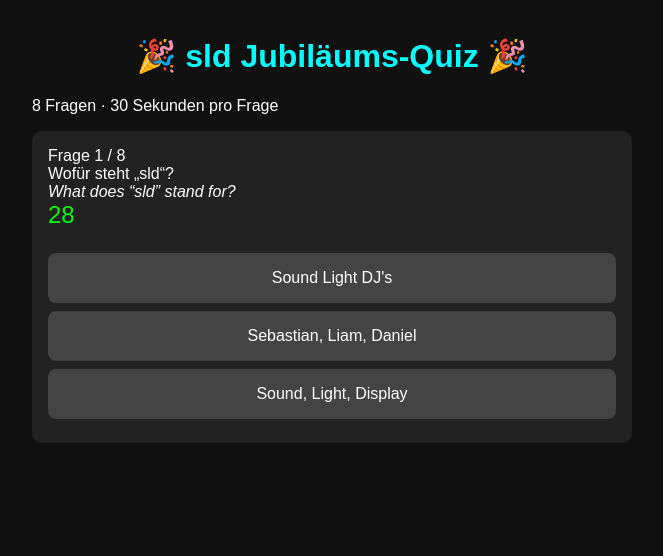
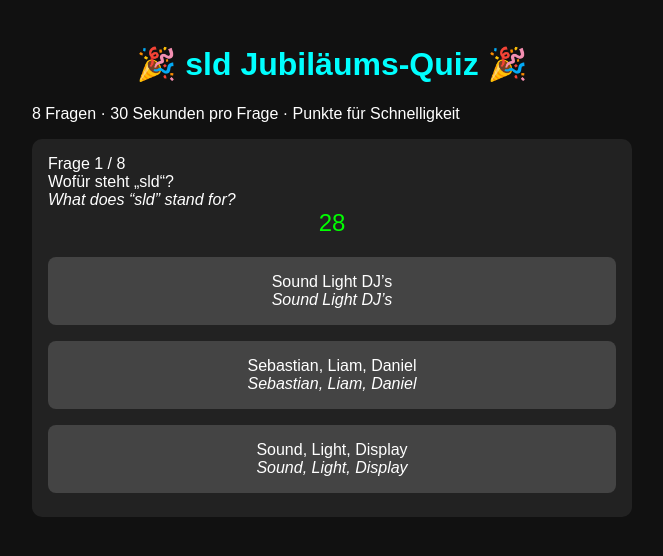
Before and after one commit to DoctorLivesy/sld-30-Jahre-Quiz, a plain HTML site: page index.html in a window 1280 px wide. Both pictures are taken after a click on the button "Quiz starten". Shown: the whole page, without its empty margins (308-971 px from the left). Drawn offline with Linux system fonts and the light colour scheme.

Commit message:
Update index.html

```diff
--- a/index.html
+++ b/index.html
@@ -1,15 +1,14 @@
 <!DOCTYPE html>
 <html lang="de">
 <head>
-  <meta charset="UTF-8" />
+  <meta charset="UTF-8">
+  <meta name="viewport" content="width=device-width, initial-scale=1.0">
   <title>sld Jubiläums-Quiz</title>
-  <meta name="viewport" content="width=device-width, initial-scale=1.0" />
   <style>
     body {
-      font-family: sans-serif;
       background: #111;
       color: #fff;
-      margin: 0;
+      font-family: sans-serif;
       padding: 1em;
       display: flex;
       flex-direction: column;
@@ -20,8 +19,8 @@
       width: 100%;
     }
     h1, h2 {
+      color: #0ff;
       text-align: center;
-      color: #0ff;
     }
     .question-box {
       background: #222;
@@ -30,30 +29,33 @@
       margin-top: 1em;
     }
     .answers button {
-      display: block;
       width: 100%;
+      padding: 1em;
       margin: 0.5em 0;
-      padding: 1em;
       font-size: 1em;
+      border: none;
       border-radius: 8px;
-      border: none;
-      background: #444;
-      color: white;
+      background-color: #444;
+      color: #fff;
     }
-    .answers button.correct { background: green; }
-    .answers button.wrong { background: red; }
-    .hidden { display: none; }
+    .answers button.selected {
+      background-color: #06f;
+    }
+    .hidden {
+      display: none;
+    }
     .timer {
       font-size: 1.5em;
-      margin-bottom: 1em;
       color: #0f0;
+      margin-bottom: 0.5em;
+      text-align: center;
     }
   </style>
 </head>
 <body>
   <div class="container">
     <h1>🎉 sld Jubiläums-Quiz 🎉</h1>
-  <p>8 Fragen · 30 Sekunden pro Frage</p>
+    <p>8 Fragen · 30 Sekunden pro Frage · Punkte für Schnelligkeit</p>
 
     <div id="startScreen">
       <button onclick="startQuiz()">Quiz starten</button>
@@ -71,7 +73,7 @@
     <div id="resultScreen" class="hidden">
       <h2>🏁 Quiz beendet!</h2>
       <p id="finalScore"></p>
-    <p>Bitte Ergebnis dem Moderator zeigen 📋</p>
+      <p>Bitte zeige dein Ergebnis dem Moderator.</p>
     </div>
   </div>
 
@@ -79,49 +81,57 @@
 const questions = [
   {
     question: "Wofür steht „sld“?<br><i>What does “sld” stand for?</i>",
-    answers: ["Sound Light DJ's", "Sebastian, Liam, Daniel", "Sound, Light, Display"],
+    answers: [
+      "Sound Light DJ’s<br><i>Sound Light DJ’s</i>",
+      "Sebastian, Liam, Daniel<br><i>Sebastian, Liam, Daniel</i>",
+      "Sound, Light, Display<br><i>Sound, Light, Display</i>"
+    ],
     correct: 0
   },
   {
     question: "Wann fand die Gewerbeanmeldung statt?<br><i>When was the business registered?</i>",
-    answers: ["14.01.1995", "14.02.1995", "14.03.1995"],
+    answers: [
+      "14.01.1995",
+      "14.02.1995",
+      "14.03.1995"
+    ],
     correct: 1
   },
   {
     question: "Wie heißen unsere 3 Kernbereiche?<br><i>What are our 3 core areas?</i>",
     answers: [
-      "Medientechnik, Veranstaltungsorganisation, Elektrotechnik",
-      "Medientechnik, Veranstaltungstechnik, Elektroinstallation",
-      "Medientechnik, Veranstaltungstechnik, Elektrotechnik"
+      "Medientechnik, Veranstaltungsorganisation, Elektrotechnik<br><i>Media Technology, Event Organization, Electrical Engineering</i>",
+      "Medientechnik, Veranstaltungstechnik, Elektroinstallation<br><i>Media Technology, Event Technology, Electrical Installation</i>",
+      "Medientechnik, Veranstaltungstechnik, Elektrotechnik<br><i>Media Technology, Event Technology, Electrical Engineering</i>"
     ],
     correct: 2
   },
   {
     question: "Seit wann sind wir ServicePartner der NürnbergMesse?<br><i>Since when are we a service partner of NürnbergMesse?</i>",
-    answers: ["seit Juni 2024", "seit Juli 2023", "seit August 2023"],
+    answers: ["Juni 2024", "Juli 2023", "August 2023"],
     correct: 1
   },
   {
-    question: "Seit wann heißt der „Ball der Unternehmer“ CEOnite?<br><i>Since when is the 'Ball der Unternehmer' called CEOnite?</i>",
+    question: "Seit wann heißt der „Ball der Unternehmer“ CEOnite?<br><i>Since when is it called CEOnite?</i>",
     answers: ["2023", "2024", "2025"],
     correct: 1
   },
   {
     question: "Womit hat Sebastian sein erstes Geld verdient?<br><i>How did Sebastian earn his first money?</i>",
     answers: [
-      "Veranstalten kleiner Feiern",
-      "Reparatur von Plattenspielern",
-      "Zeitungen austragen"
+      "Veranstalten kleiner Feiern<br><i>Organizing small parties</i>",
+      "Reparatur von Plattenspielern<br><i>Repairing turntables</i>",
+      "Zeitungen austragen<br><i>Delivering newspapers</i>"
     ],
     correct: 2
   },
   {
-    question: "Ab wann haben die drei Gründer sld Vollzeit ausgeübt?<br><i>Since when did the founders start sld full-time?</i>",
+    question: "Ab wann haben die drei Gründer sld Vollzeit ausgeübt?<br><i>Since when did the three founders work full-time on sld?</i>",
     answers: ["ab 2000", "ab 2002", "ab 1998"],
     correct: 0
   },
   {
-    question: "Wie lang ist das installierte Media Mesh am Confex?<br><i>How long is the installed media mesh on the Confex facade?</i>",
+    question: "Wie lang ist das Media Mesh am Confex?<br><i>How long is the installed Media Mesh at Confex?</i>",
     answers: ["72m", "75m", "78m"],
     correct: 0
   }
@@ -129,63 +139,64 @@ const questions = [
 
 let currentQuestion = 0;
 let score = 0;
+let selected = false;
+let startTime = 0;
 let timerInterval;
-let startTime = 0;
 
 function startQuiz() {
   document.getElementById("startScreen").classList.add("hidden");
   document.getElementById("quizScreen").classList.remove("hidden");
+  score = 0;
   currentQuestion = 0;
-  score = 0;
   showQuestion();
 }
 
 function showQuestion() {
   const q = questions[currentQuestion];
-  document.getElementById("questionNum").innerHTML = "Frage " + (currentQuestion + 1) + " / " + questions.length;
-  document.getElementById("questionText").innerHTML = q.question;
+  const questionNum = document.getElementById("questionNum");
+  const questionText = document.getElementById("questionText");
+  const answerButtons = document.getElementById("answerButtons");
+  const timerEl = document.getElementById("timer");
 
-  const answerButtons = document.getElementById("answerButtons");
+  questionNum.textContent = `Frage ${currentQuestion + 1} / ${questions.length}`;
+  questionText.innerHTML = q.question;
   answerButtons.innerHTML = "";
-  q.answers.forEach((answer, index) => {
+  selected = false;
+
+  q.answers.forEach((text, index) => {
     const btn = document.createElement("button");
-    btn.innerHTML = answer;
-    btn.onclick = () => selectAnswer(index, btn);
+    btn.innerHTML = text;
+    btn.onclick = () => {
+      if (!selected) {
+        selected = true;
+        const timeTaken = Math.floor((Date.now() - startTime) / 1000);
+        const isCorrect = index === q.correct;
+        if (isCorrect) {
+          let bonus = Math.max(0, 1000 - timeTaken * 20);
+          if (bonus < 300) bonus = 300;
+          score += bonus;
+        }
+        btn.classList.add("selected");
+      }
+    };
     answerButtons.appendChild(btn);
   });
 
+  let time = 30;
+  timerEl.textContent = time;
   startTime = Date.now();
-  let time = 30;
-  const timerEl = document.getElementById("timer");
-  timerEl.textContent = time;
   clearInterval(timerInterval);
   timerInterval = setInterval(() => {
     time--;
     timerEl.textContent = time;
     if (time <= 0) {
       clearInterval(timerInterval);
-      selectAnswer(-1);
-    }
-  }, 1000);
-}
-
-function selectAnswer(index, button = null) {
-  clearInterval(timerInterval);
-  const q = questions[currentQuestion];
-  const isCorrect = index === q.correct;
-
-  if (button) {
-    button.classList.add(isCorrect ? "correct" : "wrong");
-  }
-
-  if (isCorrect) score += 1;
-
-  setTimeout(() => {
       currentQuestion++;
       if (currentQuestion < questions.length) {
         showQuestion();
       } else {
         showResults();
+      }
     }
   }, 1000);
 }
@@ -194,7 +205,7 @@ function showResults() {
   document.getElementById("quizScreen").classList.add("hidden");
   document.getElementById("resultScreen").classList.remove("hidden");
   document.getElementById("finalScore").innerHTML =
-    "Dein Ergebnis: <strong>" + score + "</strong> von " + questions.length + " Punkten.";
+    `Dein Score: <strong>${score}</strong> Punkte`;
 }
 </script>
 </body>
```
Lines whose indentation alone changed are shown as unchanged.
